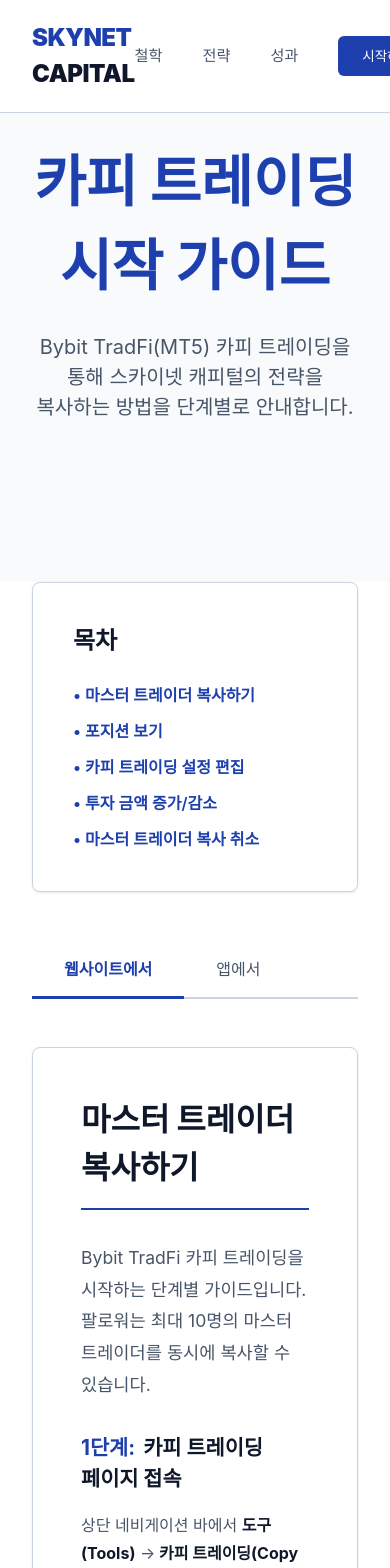
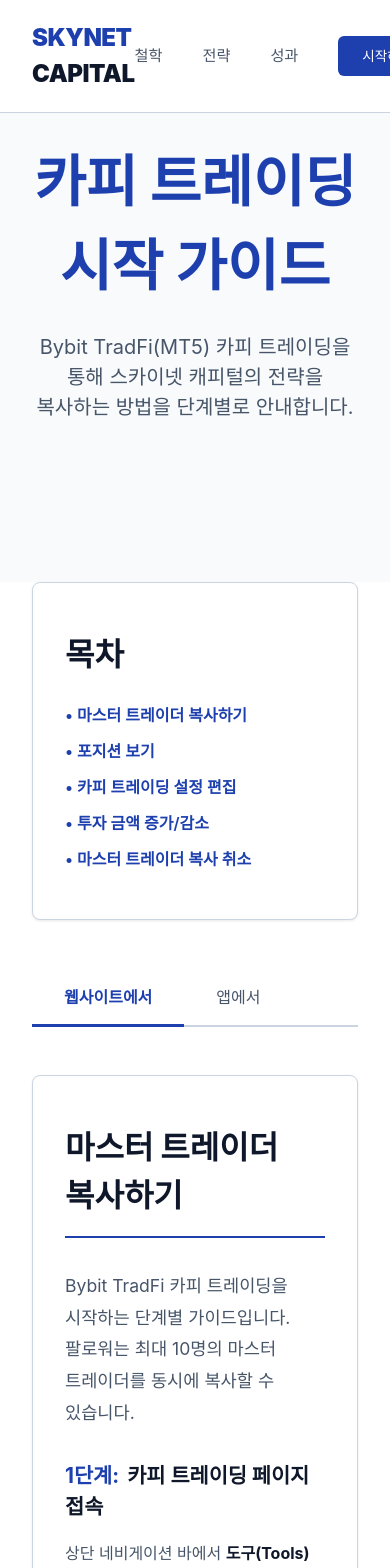
Before and after one commit to dgpark0617/skynet-, a Next.js app: page /guide in a window 390 px wide. Shown: the top 1568 px of the page. Built offline with nearby package versions, Linux system fonts and the light colour scheme.

Commit message:
Fix mobile responsive spacing: reduce padding and improve line-height for better readability on mobile devices

```diff
--- a/src/app/globals.css
+++ b/src/app/globals.css
@@ -369,4 +369,47 @@
   .stat-label {
     font-size: 0.95rem;
   }
+
+  /* 모바일에서 박스 패딩 줄이기 */
+  .glass-card {
+    padding: 2rem 1.5rem !important;
+  }
+
+  /* WHY 섹션 박스들 모바일 패딩 조정 */
+  section[id="why"] .glass-card {
+    padding: 2rem 1.5rem !important;
+  }
+
+  /* WHAT 섹션 performance-highlight 모바일 조정 */
+  .performance-highlight {
+    padding: 1.5rem !important;
+    margin: 0 1rem 2rem 1rem !important;
+  }
+
+  .performance-highlight p {
+    font-size: 1rem !important;
+    line-height: 1.8 !important;
+  }
+
+  /* CTA 섹션 모바일 패딩 조정 */
+  section:has(.glass-card[style*="padding: '5rem'"]) .glass-card,
+  section:has(.glass-card[style*="padding: 5rem"]) .glass-card {
+    padding: 3rem 2rem !important;
+  }
+
+  /* Custom Program 섹션 모바일 패딩 조정 */
+  section:last-of-type .glass-card {
+    padding: 3rem 2rem !important;
+  }
+
+  /* 제목 크기 모바일 조정 */
+  h2 {
+    font-size: 2rem !important;
+  }
+
+  /* WHY 섹션 제목 모바일 조정 */
+  section[id="why"] .glass-card > div[style*="fontSize: '2.5rem'"] {
+    font-size: 1.8rem !important;
+    margin-bottom: 1.5rem !important;
+  }
 }
--- a/src/app/page.js
+++ b/src/app/page.js
@@ -239,7 +239,7 @@
           </div>
 
           <div className="performance-highlight" style={{ margin: '0 3rem 3rem 3rem', textAlign: 'left' }}>
-            <p className="long-text" style={{ fontSize: '1rem', color: 'var(--foreground)', lineHeight: '1.6', marginBottom: '2rem' }}>
+            <p className="long-text" style={{ fontSize: '1rem', color: 'var(--foreground)', lineHeight: '1.8', marginBottom: '2rem' }}>
               <strong style={{ display: 'block', marginBottom: '0.5rem', fontSize: '1.1rem' }}>"단 하나의 자산에 집중하여, 시장을 이기는 법칙을 증명했습니다."</strong>
               {bybitStats?.tradingDays ? `${bybitStats.tradingDays}일 이상` : '260일 이상'}의 실거래, <strong>54.88%</strong>의 누적 수익률.
               <br/>
```
Also changed, not shown: 1 other file (tests, documents, lock files or other folders).
